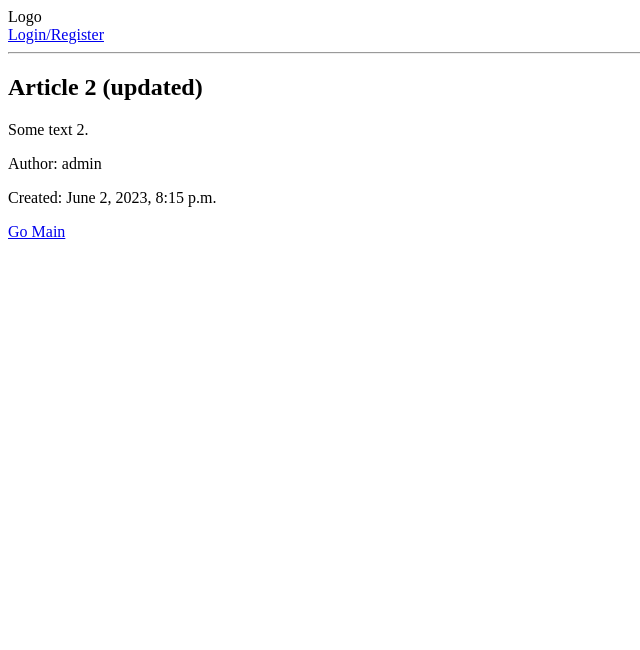
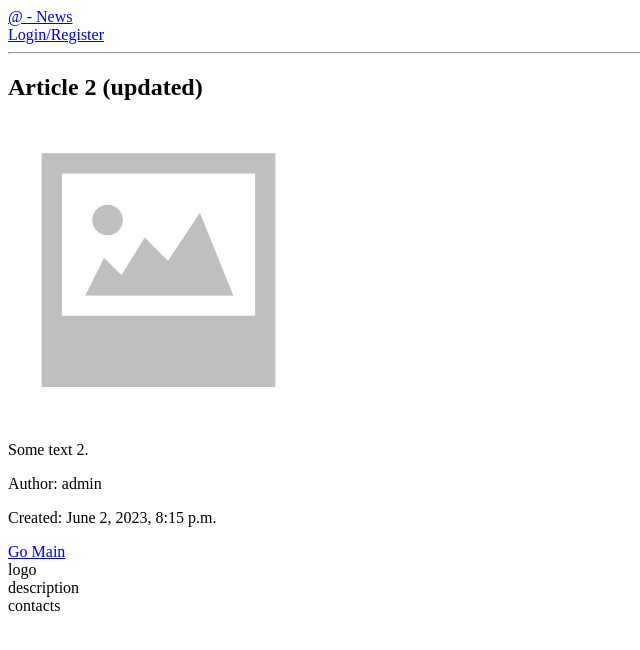
Before and after one commit to Salvador-Geniy/news_app, a Django app: page /news/article-detail/2/ in a window 1280 px wide. Shown: the top 650 px of the page, without its empty margins (0-640 px from the left). Run offline with Django 4.2, Linux system fonts and the light colour scheme; data comes from the database, SQL or seed files in the repository; both versions use the stored data as it was after the commit.

Commit message:
Day 14-1

```diff
--- a/news_app/news_app/settings.py
+++ b/news_app/news_app/settings.py
@@ -120,6 +120,8 @@ USE_TZ = True
 
 STATIC_URL = 'static/'
 
+STATICFILES_DIRS = [os.path.join(BASE_DIR, 'static')]
+
 # Default primary key field type
 # https://docs.djangoproject.com/en/4.1/ref/settings/#default-auto-field
 
--- a/news_app/templates/articles/article_detail.html
+++ b/news_app/templates/articles/article_detail.html
@@ -1,17 +1,25 @@
 {% extends 'main.html' %}
+{% load static %}
 {% block content %}
 
 
 
-<h2>{{ article.title }}</h2>
+<div class="article-detail">
+    <h2>{{ article.title }}</h2>
+    {% if article.picture %}
+        <img src="{{ article.picture }}" alt="">
+    {% else %}
+        <img src="{% static 'images/articles/no-image-icon-23485.png' %}" alt="No picture">
+    {% endif %}
 
-<p>{{ article.text }}</p>
+    <p>{{ article.text }}</p>
 
-<p>Author: {{ article.author }}</p>
+    <p>Author: {{ article.author }}</p>
 
-<p>Created: {{ article.created_at }}</p>
+    <p>Created: {{ article.created_at }}</p>
+</div>
 
 
-<p><a href="{% url 'articles' %}">Go Main</a></p>
+<a href="{% url 'articles' %}">Go Main</a>
 
 {% endblock content %}
--- a/news_app/templates/main.html
+++ b/news_app/templates/main.html
@@ -1,3 +1,5 @@
+{% load static %}
+
 <!doctype html>
 <html lang="en">
 <head>
@@ -12,30 +14,41 @@
     <div class="container">
         <div class="header">
             <div class="header-bar">
-                <div class="header-bar__logo">Logo</div>
+                <div class="header-bar__logo">
+                    <a href="{% url 'articles' %}">&#64; - News</a>
+                </div>
                 <div class="header-bar__categories">
                     {% for category in categories %}
-                        <a href="{% url 'category-detail' category.id %}">{{ category.name }}</a>
+                        <div class="header-bar__category-link">
+                            <a href="{% url 'category-detail' category.id %}">{{ category.name }}</a>
+                        </div>
                     {% endfor %}
                 </div>
                 <div class="header-bar__user">
                     {% if user.is_authenticated %}
-                        <p>Hi, {{ user.username }}</p>
-                        <a href="{% url 'user-articles' %}">Account</a>
-                        <a href="{% url 'logout' %}">Logout</a>
+                        <div class="header-bar__user-greeting"><p>Hi, {{ user.username }}</p></div>
+                        <div class="header-bar__user-account"><a href="{% url 'user-articles' %}">Account</a></div>
+                        <div class="header-bar__user-logout"><a href="{% url 'logout' %}">Logout</a></div>
+
                     {% else %}
-                        <a href="{% url 'login' %}">Login/Register</a>
+                        <div class="header-bar__user-login"><a href="{% url 'login' %}">Login/Register</a></div>
                     {% endif %}
 
                 </div>
             </div>
         </div>
         <hr>
-        {% block test1 %}
-        {% endblock test1 %}
 
         {% block content %}
         {% endblock content %}
+
+        <div class="footer">
+            <div class="footer-logo">logo</div>
+            <div class="footer-info">
+                <div class="footer-info__description">description</div>
+                <div class="footer-info__contacts">contacts</div>
+            </div>
+        </div>
     </div>
 
 </body>
```
Also changed, not shown: news_app/templates/articles/article_list.html (+13 -1 lines), news_app/templates/articles/article_user_list.html (+8 -0 lines), news_app/db.sqlite3, news_app/static/images/articles/no-image-icon-23485.png (added).
